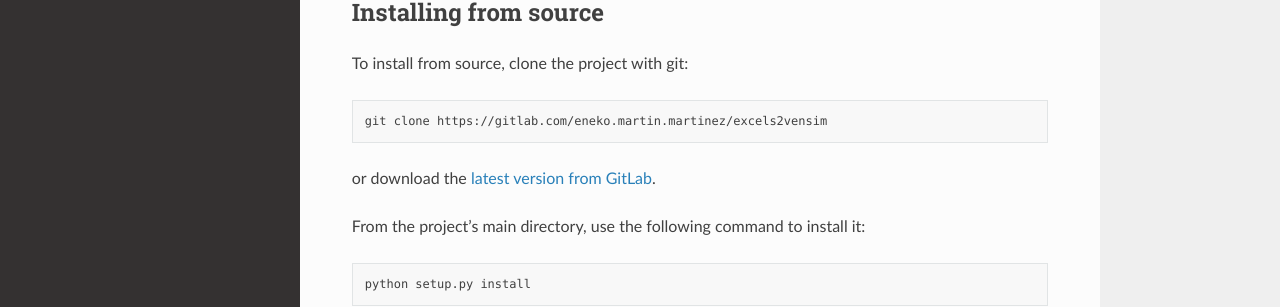
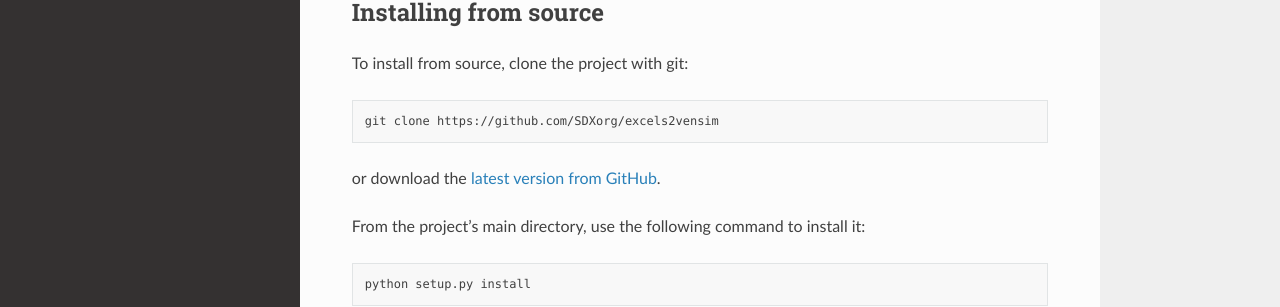
Before and after one commit to SDXorg/excels2vensim, a Sphinx documentation site: the page built from docs/installation.rst, in a window 1280 px wide and 1224 px high. Shown: the part 529-836 px from the top of the window. Built offline with Sphinx 7.4.7 and the Read the Docs theme 2.0.0, drawn with Linux system fonts in a browser that asks for light colours.

Commit message:
Migrate to GitHub

```diff
--- a/docs/installation.rst
+++ b/docs/installation.rst
@@ -24,9 +24,9 @@ To install from source, clone the project with git:
 
 .. code-block:: bash
 
-   git clone https://gitlab.com/eneko.martin.martinez/excels2vensim
+   git clone https://github.com/SDXorg/excels2vensim
 
-or download the `latest version from GitLab <https://gitlab.com/eneko.martin.martinez/excels2vensim>`_.
+or download the `latest version from GitHub <https://github.com/SDXorg/excels2vensim>`_.
 
 From the project's main directory, use the following command to install it:
 
--- a/docs/usage.rst
+++ b/docs/usage.rst
@@ -11,7 +11,7 @@ information about each subscript range should be given, which specifies how the
 spread along the file or files. For DATA and LOOKUPS variables, in addition, information
 for the interpolation series (time and x, respectibvely) has to be added.
 
-Some examples are given in `examples folder of the GitLab repository <https://gitlab.com/eneko.martin.martinez/excels2vensim/-/tree/master/examples>`_.
+Some examples are given in `examples folder of the GitHub repository <https://github.com/SDXorg/excels2vensim/tree/master/examples>`_.
 Please, check them to understand the usage.
 
 .. note::
--- a/setup.py
+++ b/setup.py
@@ -9,7 +9,7 @@ setup(
     author='Eneko Martin Martinez',
     author_email='eneko.martin.martinez@gmail.com',
     packages=find_packages(exclude=['docs', 'tests', 'dist', 'build']),
-    url='https://gitlab.com/eneko.martin.martinez/excels2vensim',
+    url='https://github.com/SDXorg/excels2vensim',
     license='MIT',
     description='Easy write excel inputs in Vensim',
     long_description=open('README.md').read(),
@@ -26,6 +26,7 @@ setup(
         'Programming Language :: Python :: 3.7',
         'Programming Language :: Python :: 3.8',
         'Programming Language :: Python :: 3.9',
+        'Programming Language :: Python :: 3.10',
     ],
     install_requires=open('requirements.txt').read().strip().split('\n'),
     include_package_data=True
```
Also changed, not shown: README.md (+2 -2 lines), docs/index.rst (+4 -7 lines), .github/pull_request_template.md (added), .gitlab-ci.yml (deleted), 7 other files.
